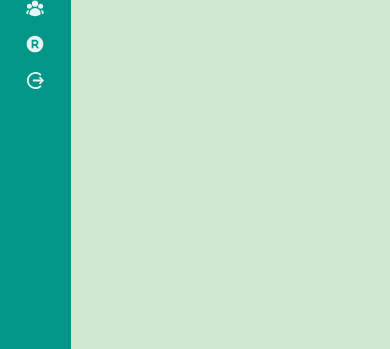
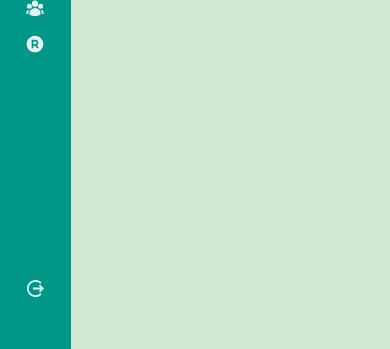
Before and after one commit to Jahangir506/University-management-system_OCUB, a Next.js app: page / in a window 390 px wide. Shown: the part 151-500 px from the top of the page. Built offline with nearby package versions, Linux system fonts and the light colour scheme.

Commit message:
logout button mobile responsive

```diff
--- a/src/components/Dashboard/DashboardNavbar/SideNavbar/SideNavbarMenu/SideNavbarMenu.jsx
+++ b/src/components/Dashboard/DashboardNavbar/SideNavbar/SideNavbarMenu/SideNavbarMenu.jsx
@@ -38,7 +38,7 @@ const SideNavbarMenu = () => {
         </ul>
       </div>
 
-      <div className="lg:mt-[350px]">
+      <div className="mt-56 lg:mt-[350px]">
         <ul className="mt-4 space-y-4">
           <li className="flex gap-2 justify-center lg:justify-start items-center">
             <Link className="flex items-center gap-2" href="/login">
```
